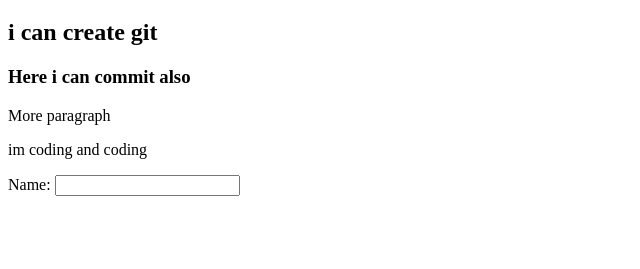
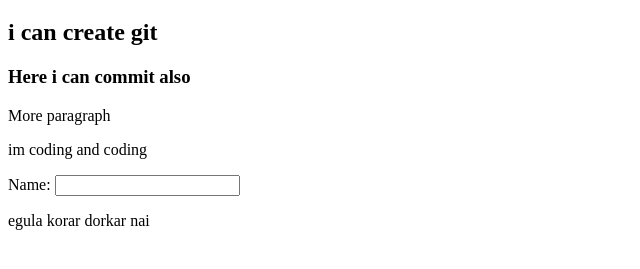
Before and after one commit to EngineerRaf/my-fourth-repos, a plain HTML site: page index.html in a window 1280 px wide. Shown: the part 61-330 px from the top of the page, without its empty margins (0-640 px from the left). Drawn offline with Linux system fonts and the light colour scheme.

Commit message:
new p added

```diff
--- a/index.html
+++ b/index.html
@@ -15,7 +15,9 @@
     <p>im coding and coding</p>
     <form action="">
       <label for="">Name:</label>
+
       <input type="text" name="" id="" />
+      <p>egula korar dorkar nai</p>
     </form>
   </body>
 </html>
```
